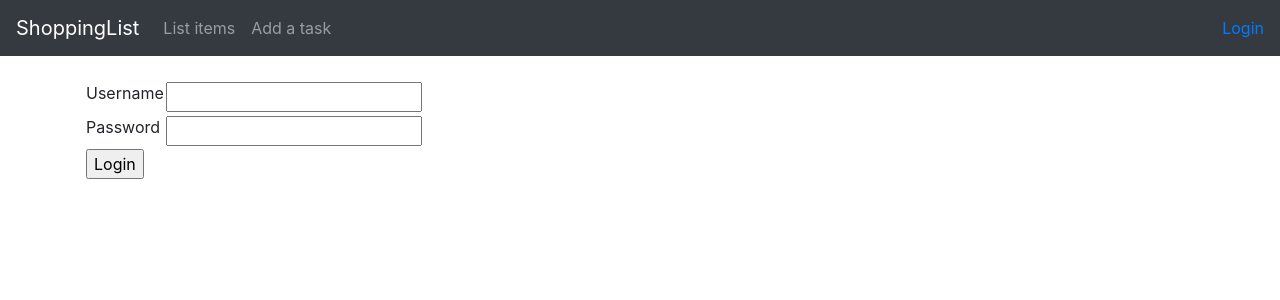
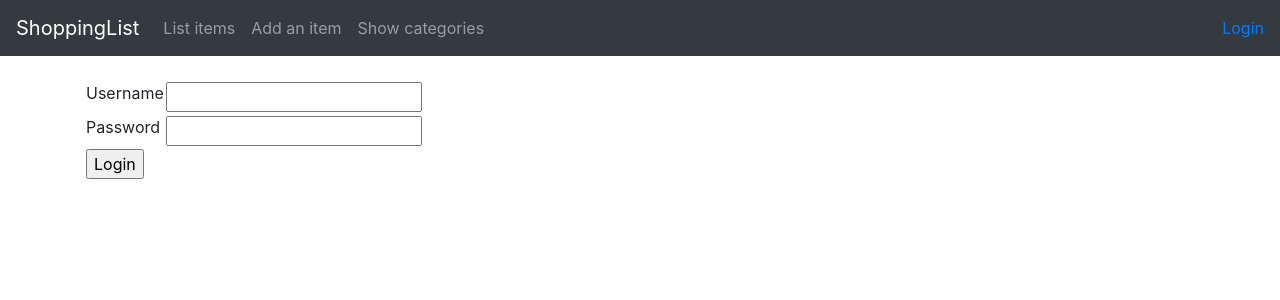
Before and after one commit to lossitomatossi/ShoppingList, a Flask app: page /auth/login in a window 1280 px wide. Shown: the top 300 px of the page. Run offline with Flask 2, Linux system fonts and the light colour scheme; some libraries are stand-ins or nearby versions.

Commit message:
korjattiin kirjoitusvirhe ja lisättiin linkki kategorioille

```diff
--- a/application/templates/layout.html
+++ b/application/templates/layout.html
@@ -19,8 +19,10 @@
              <a class="nav-link" href="{{ url_for('items_index') }} ">List items</a>
            </li>
            <li class="nav-item">
-             <a class="nav-link" href="{{ url_for('items_form') }}">Add a task</a>
+             <a class="nav-link" href="{{ url_for('items_form') }}">Add an item</a>
            </li>
+           <li class="nav-item">
+             <a class="nav-link" href="{{ url_for('categories_index') }}">Show categories</a>
          </ul>
          <div class="form-inline mt-2 mt-md-0">
 	    	   {% if current_user.is_authenticated %}
```
